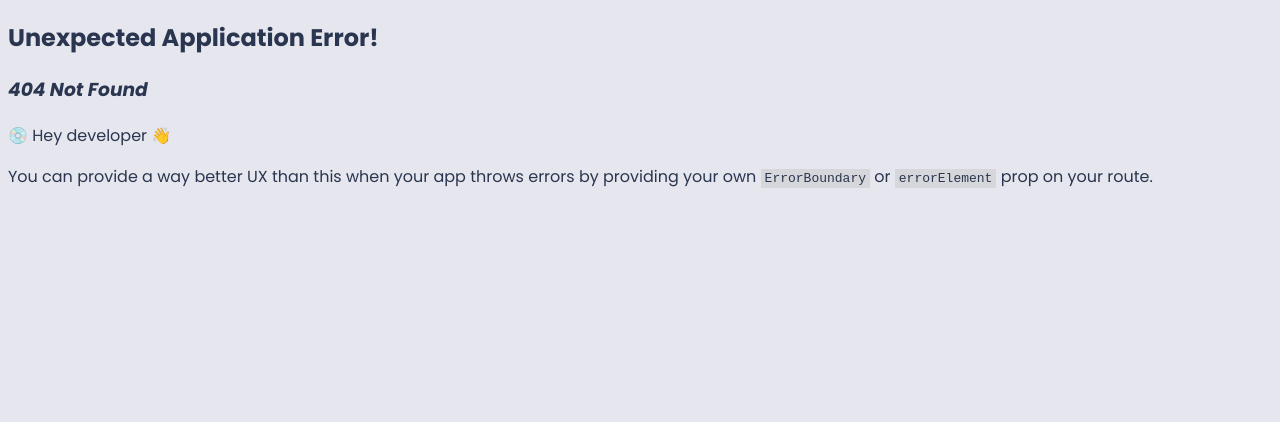
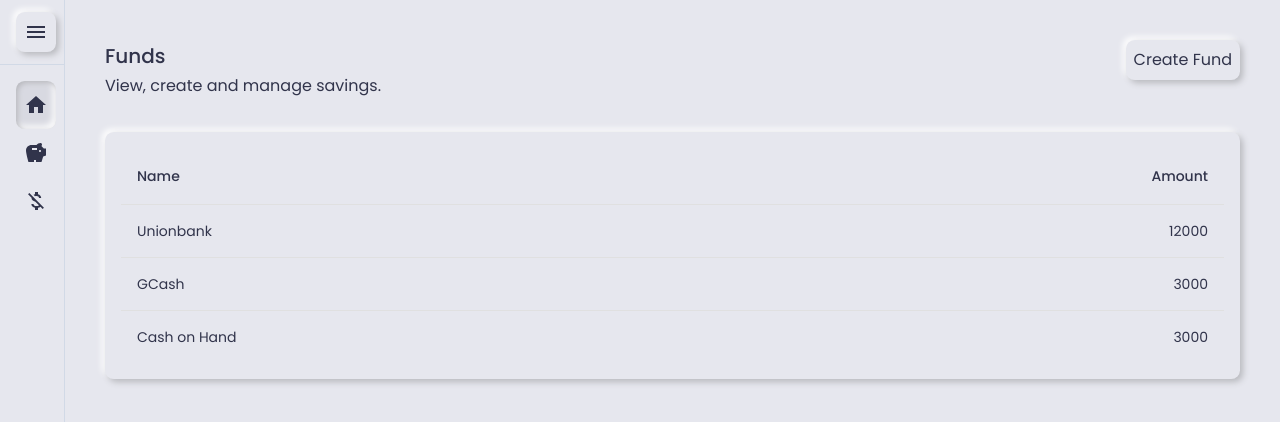
Before and after one commit to airacalins/savewise, a React (Vite) app: page /funds in a window 1280 px wide. Before the commit this address had no page. Shown: the top 422 px of the page. Built offline with nearby package versions, Linux system fonts and the light colour scheme.

Commit message:
feat create fund modal

```diff
--- a/src/components/containers/PageContainer.tsx
+++ b/src/components/containers/PageContainer.tsx
@@ -4,7 +4,7 @@ import React from "react";
 interface PageContainerProps extends React.PropsWithChildren {
   title: string;
   subtitle: string;
-  actions: React.ReactNode;
+  actions?: React.ReactNode;
 }
 
 export const PageContainer: React.FC<PageContainerProps> = ({
--- a/src/components/drawers/SidebarDrawer.tsx
+++ b/src/components/drawers/SidebarDrawer.tsx
@@ -11,9 +11,8 @@ import ListItem from "@mui/material/ListItem";
 import ListItemButton from "@mui/material/ListItemButton";
 import ListItemIcon from "@mui/material/ListItemIcon";
 import ListItemText from "@mui/material/ListItemText";
-import InboxIcon from "@mui/icons-material/MoveToInbox";
-import MailIcon from "@mui/icons-material/Mail";
 import { useNavigate } from "react-router-dom";
+import { Home, MoneyOff, Savings } from "@mui/icons-material";
 
 const drawerWidth = 240;
 
@@ -76,6 +75,7 @@ interface SideNavProps {
   key: string;
   name: string;
   link: string;
+  icon: React.ReactNode;
 }
 
 const sideNavs = [
@@ -83,11 +83,19 @@ const sideNavs = [
     key: "home",
     name: "Home",
     link: "/",
+    icon: <Home />,
   },
   {
-    key: "accounts",
-    name: "Accounts",
-    link: "/accounts",
+    key: "funds",
+    name: "Funds",
+    link: "/funds",
+    icon: <Savings />,
+  },
+  {
+    key: "expenses",
+    name: "Expenses",
+    link: "/expenses",
+    icon: <MoneyOff />,
   },
 ];
 
@@ -104,11 +112,11 @@ export const SidebarDrawer: React.FC<SidebarDrawerProps> = ({
 }) => {
   const theme = useTheme();
   const navigate = useNavigate();
-  const [selectedNav, setSelectedNav] = React.useState(sideNavs[0]);
+  const [selectedNavKey, setSelectedNavKey] = React.useState(sideNavs[0].key);
 
   //   Functions
   const handleNavigate = (sideNav: SideNavProps) => {
-    setSelectedNav(sideNav);
+    setSelectedNavKey(sideNav.key);
     navigate(sideNav.link);
   };
 
@@ -131,10 +139,10 @@ export const SidebarDrawer: React.FC<SidebarDrawerProps> = ({
       </DrawerHeader>
       <Divider />
       <List>
-        {sideNavs.map((sideNav, index) => (
+        {sideNavs.map((sideNav) => (
           <ListItem key={sideNav.key} disablePadding sx={{ display: "block" }}>
             <ListItemButton
-              selected={selectedNav.key === sideNav.key}
+              selected={selectedNavKey === sideNav.key}
               onClick={() => handleNavigate(sideNav)}
               sx={[
                 { minHeight: 48, px: 2.5 },
@@ -148,7 +156,7 @@ export const SidebarDrawer: React.FC<SidebarDrawerProps> = ({
                   { mr: isOpen ? 3 : "auto" },
                 ]}
               >
-                {index % 2 === 0 ? <InboxIcon /> : <MailIcon />}
+                {sideNav.icon}
               </ListItemIcon>
               <ListItemText
                 primary={sideNav.name}
--- /dev/null
+++ b/src/components/modals/Modal.tsx
@@ -0,0 +1,61 @@
+import React from "react";
+import {
+  Box,
+  IconButton,
+  Modal as MuiModal,
+  Stack,
+  Typography,
+} from "@mui/material";
+import { colors } from "../../theme/colors";
+import { styles } from "../../theme/styles";
+import { Close } from "@mui/icons-material";
+
+interface ModalProps extends React.PropsWithChildren {
+  isVisible: boolean;
+  title: string;
+  onClose: () => void;
+}
+
+export const Modal: React.FC<ModalProps> = ({
+  isVisible,
+  title,
+  children,
+  onClose,
+}) => {
+  return (
+    <MuiModal
+      open={isVisible}
+      onClose={() => null}
+      aria-labelledby="modal-modal-title"
+      aria-describedby="modal-modal-description"
+    >
+      <Box
+        sx={{
+          position: "absolute",
+          top: "50%",
+          left: "50%",
+          transform: "translate(-50%, -50%)",
+          width: "50%",
+          bgcolor: colors.primary,
+          boxShadow: styles.boxInset,
+          p: 4,
+        }}
+      >
+        <Stack
+          direction="row"
+          justifyContent="space-between"
+          alignItems="center"
+        >
+          <Typography id="modal-modal-title" variant="h6" component="h2">
+            {title}
+          </Typography>
+          <IconButton onClick={onClose}>
+            <Close />
+          </IconButton>
+        </Stack>
+        <Box height="24px" />
+        {children}
+      </Box>
+    </MuiModal>
+  );
+};
--- /dev/null
+++ b/src/pages/expenses/ExpensesPage.tsx
@@ -0,0 +1,11 @@
+import { PageContainer } from "../../components/containers/PageContainer";
+
+export const ExpensesPage = () => {
+  return (
+    <PageContainer
+      title="Expenses"
+      subtitle="View, create and manage expenses."
+      actions={undefined}
+    />
+  );
+};
--- a/src/pages/home/HomePage.tsx
+++ b/src/pages/home/HomePage.tsx
@@ -1,52 +1,5 @@
-import Table from "@mui/material/Table";
-import TableBody from "@mui/material/TableBody";
-import TableCell from "@mui/material/TableCell";
-import TableContainer from "@mui/material/TableContainer";
-import TableHead from "@mui/material/TableHead";
-import TableRow from "@mui/material/TableRow";
-import { Button } from "@mui/material";
 import { PageContainer } from "../../components/containers/PageContainer";
 
-function createData(name: string, amount: number) {
-  return { name, amount };
-}
-
-const rows = [
-  createData("Unionbank", 12000),
-  createData("GCash", 3000),
-  createData("Cash on Hand", 3000),
-];
-
 export const HomePage = () => {
-  return (
-    <PageContainer
-      title="Account"
-      subtitle="View, create and manage accounts."
-      actions={<Button>Create Account</Button>}
-    >
-      <TableContainer>
-        <Table sx={{ minWidth: 650 }} aria-label="simple table">
-          <TableHead>
-            <TableRow>
-              <TableCell>Name</TableCell>
-              <TableCell align="right">Amount</TableCell>
-            </TableRow>
-          </TableHead>
-          <TableBody>
-            {rows.map((row) => (
-              <TableRow
-                key={row.name}
-                sx={{ "&:last-child td, &:last-child th": { border: 0 } }}
-              >
-                <TableCell component="th" scope="row">
-                  {row.name}
-                </TableCell>
-                <TableCell align="right">{row.amount}</TableCell>
-              </TableRow>
-            ))}
-          </TableBody>
-        </Table>
-      </TableContainer>
-    </PageContainer>
-  );
+  return <PageContainer title="Home" subtitle=""></PageContainer>;
 };
--- /dev/null
+++ b/src/pages/savings/SavingsPage.tsx
@@ -0,0 +1,72 @@
+import Table from "@mui/material/Table";
+import TableBody from "@mui/material/TableBody";
+import TableCell from "@mui/material/TableCell";
+import TableContainer from "@mui/material/TableContainer";
+import TableHead from "@mui/material/TableHead";
+import TableRow from "@mui/material/TableRow";
+import { Box, Button, Stack, TextField } from "@mui/material";
+import { PageContainer } from "../../components/containers/PageContainer";
+import { Modal } from "../../components/modals/Modal";
+import { useVisibilityState } from "../../hooks/useVisibilityState";
+
+function createData(name: string, amount: number) {
+  return { name, amount };
+}
+
+const rows = [
+  createData("Unionbank", 12000),
+  createData("GCash", 3000),
+  createData("Cash on Hand", 3000),
+];
+
+export const FundsPage = () => {
+  const addAccountModal = useVisibilityState();
+
+  return (
+    <PageContainer
+      title="Funds"
+      subtitle="View, create and manage savings."
+      actions={<Button onClick={addAccountModal.show}>Create Fund</Button>}
+    >
+      <TableContainer>
+        <Table sx={{ minWidth: 650 }} aria-label="simple table">
+          <TableHead>
+            <TableRow>
+              <TableCell>Name</TableCell>
+              <TableCell align="right">Amount</TableCell>
+            </TableRow>
+          </TableHead>
+          <TableBody>
+            {rows.map((row) => (
+              <TableRow
+                key={row.name}
+                sx={{ "&:last-child td, &:last-child th": { border: 0 } }}
+              >
+                <TableCell component="th" scope="row">
+                  {row.name}
+                </TableCell>
+                <TableCell align="right">{row.amount}</TableCell>
+              </TableRow>
+            ))}
+          </TableBody>
+        </Table>
+      </TableContainer>
+      <Modal
+        isVisible={addAccountModal.isVisible}
+        title="Create Fund"
+        onClose={addAccountModal.hide}
+      >
+        <TextField fullWidth label="Account Name" />
+        <Box height="16px" />
+        <TextField fullWidth label="Initial Balance" />
+        <Box height="24px" />
+        <Stack direction="row" spacing={2} justifyContent="flex-end">
+          <Button variant="contained" onClick={addAccountModal.hide}>
+            Cancel
+          </Button>
+          <Button onClick={addAccountModal.hide}>Submit</Button>
+        </Stack>
+      </Modal>
+    </PageContainer>
+  );
+};
--- a/src/theme/theme.ts
+++ b/src/theme/theme.ts
@@ -85,31 +85,10 @@ export const theme = createTheme({
         },
       },
     },
-    MuiPaper: {
-      styleOverrides: {
-        elevation: 0,
-        root: {
-          backgroundColor: colors.primary,
-          borderColor: `${colors.borderColor} !important`,
-          borderRight: styles.boxShadowOutset,
-          borderWidth: "12px",
-        },
-      },
-    },
-    MuiTableCell: {
+    MuiOutlinedInput: {
       styleOverrides: {
         root: {
-          color: colors.dark,
-        },
-      },
-    },
-    MuiTableContainer: {
-      styleOverrides: {
-        root: {
-          borderColor: colors.borderColor,
-          boxShadow: styles.boxShadowOutset,
-          borderRadius: ".55rem",
-          padding: "16px",
+          backgorundColor: "red",
         },
       },
     },
@@ -137,10 +116,14 @@ export const theme = createTheme({
         },
       },
     },
-    MuiTypography: {
+    MuiPaper: {
       styleOverrides: {
+        elevation: 0,
         root: {
-          color: colors.dark,
+          backgroundColor: colors.primary,
+          borderColor: `${colors.borderColor} !important`,
+          borderRight: styles.boxShadowOutset,
+          borderWidth: "12px",
         },
       },
     },
@@ -151,5 +134,29 @@ export const theme = createTheme({
         },
       },
     },
+    MuiTableCell: {
+      styleOverrides: {
+        root: {
+          color: colors.dark,
+        },
+      },
+    },
+    MuiTableContainer: {
+      styleOverrides: {
+        root: {
+          borderColor: colors.borderColor,
+          boxShadow: styles.boxShadowOutset,
+          borderRadius: ".55rem",
+          padding: "16px",
+        },
+      },
+    },
+    MuiTypography: {
+      styleOverrides: {
+        root: {
+          color: colors.dark,
+        },
+      },
+    },
   },
 });
```
Also changed, not shown: src/routes/AppRoutes.tsx (+8 -2 lines).
